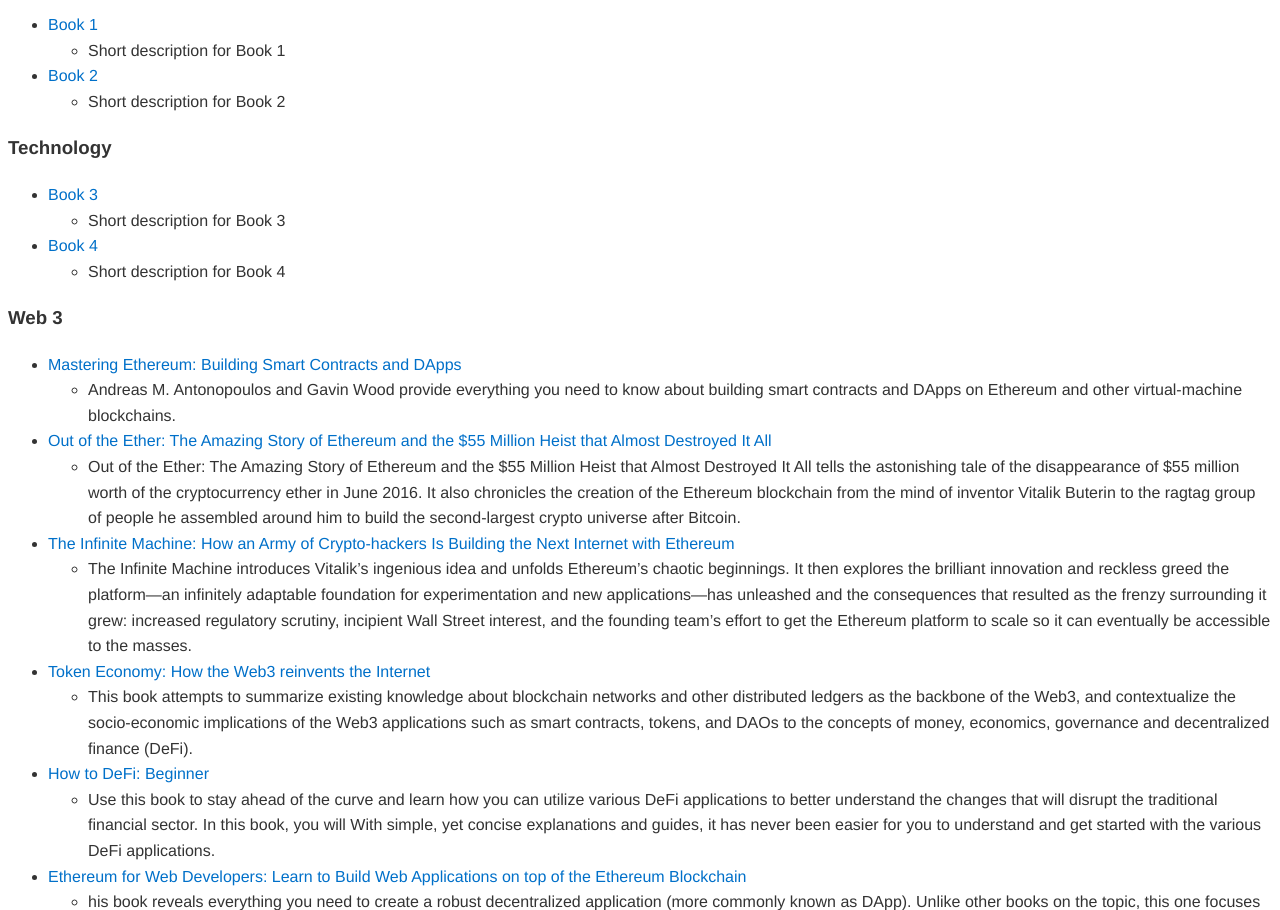
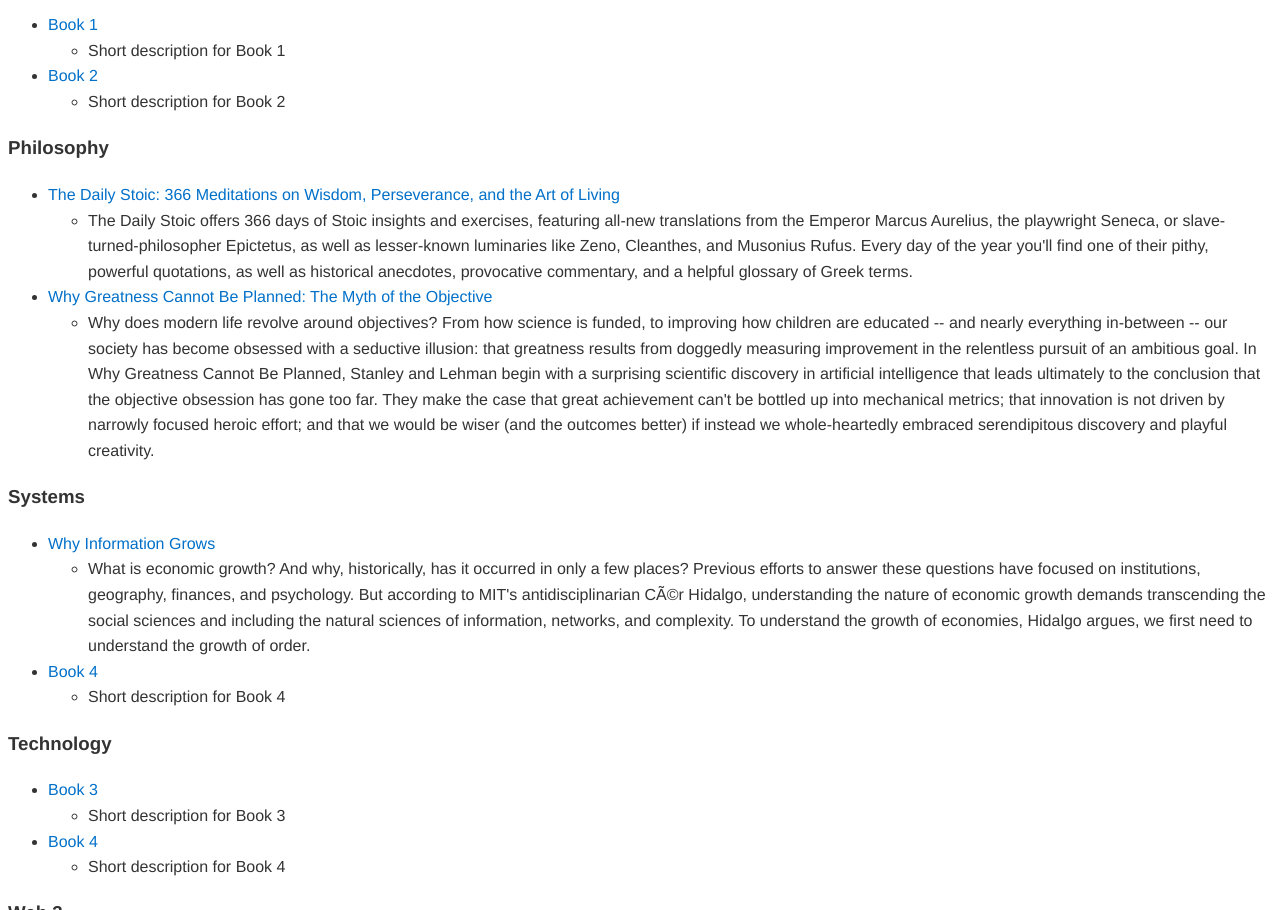
Before and after one commit to seanmckeon/seanmckeon.github.io, a plain HTML site: page books.html in a window 1280 px wide. Shown: the part 320-1230 px from the top of the page. Drawn offline with Linux system fonts and the light colour scheme.

Commit message:
Update books.html

```diff
--- a/books.html
+++ b/books.html
@@ -26,6 +26,34 @@
             <ul><li>Short description for Book 2</li></ul>
         </li>
     </ul>
+
+
+
+    <h3>Philosophy</h3>
+    <ul>
+        <li>
+            <a href="https://www.amazon.com/Daily-Stoic-Meditations-Wisdom-Perseverance/dp/0735211736">The Daily Stoic: 366 Meditations on Wisdom, Perseverance, and the Art of Living</a>
+            <ul><li>The Daily Stoic offers 366 days of Stoic insights and exercises, featuring all-new translations from the Emperor Marcus Aurelius, the playwright Seneca, or slave-turned-philosopher Epictetus, as well as lesser-known luminaries like Zeno, Cleanthes, and Musonius Rufus. Every day of the year you'll find one of their pithy, powerful quotations, as well as historical anecdotes, provocative commentary, and a helpful glossary of Greek terms.</li></ul>
+        </li>
+        <li>
+            <a href="https://www.amazon.co.uk/Why-Greatness-Cannot-Planned-Objective/dp/3319155237">Why Greatness Cannot Be Planned: The Myth of the Objective</a>
+            <ul><li>Why does modern life revolve around objectives? From how science is funded, to improving how children are educated -- and nearly everything in-between -- our society has become obsessed with a seductive illusion: that greatness results from doggedly measuring improvement in the relentless pursuit of an ambitious goal. In Why Greatness Cannot Be Planned, Stanley and Lehman begin with a surprising scientific discovery in artificial intelligence that leads ultimately to the conclusion that the objective obsession has gone too far. They make the case that great achievement can't be bottled up into mechanical metrics; that innovation is not driven by narrowly focused heroic effort; and that we would be wiser (and the outcomes better) if instead we whole-heartedly embraced serendipitous discovery and playful creativity.</li></ul>
+        </li>
+    </ul>
+
+
+<h3>Systems</h3>
+    <ul>
+        <li>
+            <a href="https://www.amazon.com/Why-Information-Grows-Evolution-Economies/dp/0465096840/ref=pd_bxgy_img_2/134-5564504-0355110?_encoding=UTF8&pd_rd_i=0465096840&pd_rd_r=bb5fc5ac-2943-40e2-8a81-0b270411b001&pd_rd_w=89vP6&pd_rd_wg=w03yf&pf_rd_p=4e3f7fc3-00c8-46a6-a4db-8457e6319578&pf_rd_r=7T1G2WEYYMNFHBED84JV&psc=1&refRID=7T1G2WEYYMNFHBED84JV">Why Information Grows</a>
+            <ul><li>What is economic growth? And why, historically, has it occurred in only a few places? Previous efforts to answer these questions have focused on institutions, geography, finances, and psychology. But according to MIT's antidisciplinarian CÃ©r Hidalgo, understanding the nature of economic growth demands transcending the social sciences and including the natural sciences of information, networks, and complexity. To understand the growth of economies, Hidalgo argues, we first need to understand the growth of order.</li></ul>
+        </li>
+        <li>
+            <a href="book-link-4.html">Book 4</a>
+            <ul><li>Short description for Book 4</li></ul>
+        </li>
+    </ul>
+
 
     <h3>Technology</h3>
     <ul>
```
